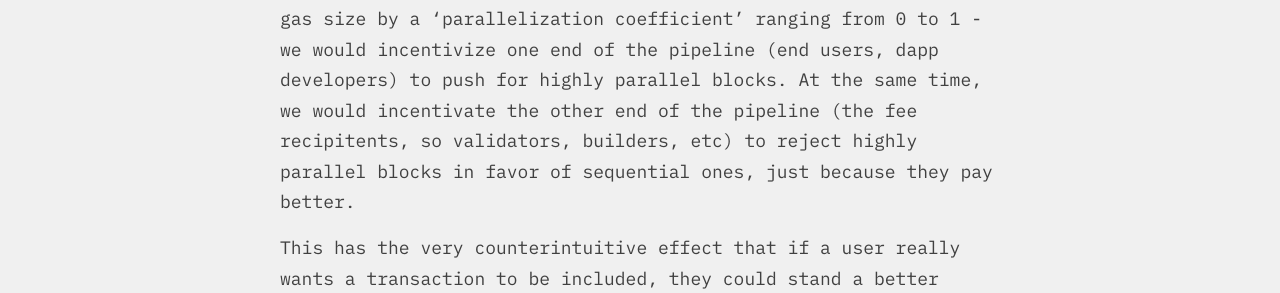
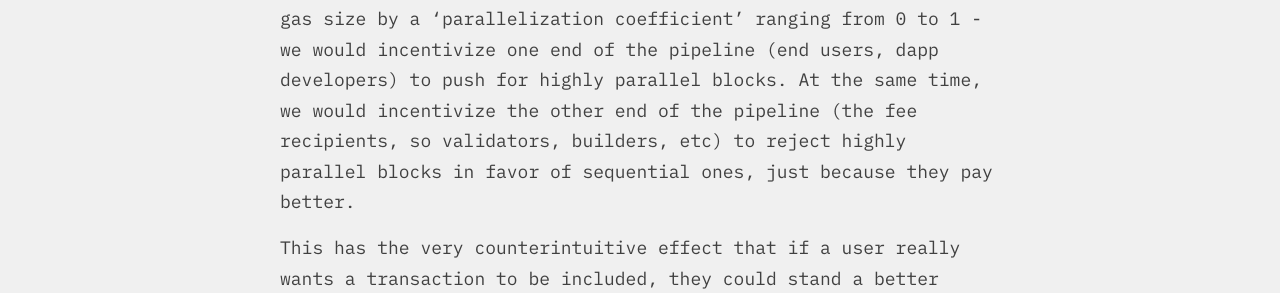
Before and after one commit to eric-downes/20sq-blog, a Jekyll site: the page built from _posts/2024-01-05-correctly-pricing-txs-parallel.md, in a window 1280 px wide and 900 px high, scrolled down 1359 px. Shown: the part 437-730 px from the top of the window. Built offline with Jekyll 4.4.1, drawn with Linux system fonts in a browser that asks for light colours; some web fonts are replaced; formulas are drawn with MathJax 3; some of the changed text lies outside the part shown.

Commit message:
Minor typos

```diff
--- a/_posts/2024-01-05-correctly-pricing-txs-parallel.md
+++ b/_posts/2024-01-05-correctly-pricing-txs-parallel.md
@@ -29,7 +29,7 @@ Clearly, there are some tasks that are highly parallelizable - e.g. bruteforcing
 
 Now, our idea is very simple. Parallelization is good because it makes execution faster. As such, one would like to incentivize blocks that are 'as parallel as possible'. Furthermore, we must pair the computation layer with the economic layer, and the way we do it is via *transaction fees*: We put a cost on each transaction that should be proportional to how much (space, computational) resources the transaction consumes, and to how badly the user wants that transaction to be included in a block.
 
-Naïvely, we'd like 'highly parallelizable' transactions to be cheaper as the amount of computation one must do is more efficient. Paradoxically, this is easier said than done, and depends on the fact that fees represent costs for some actors, but revenues for others. If we were to make 'highly parallel transactions' fees cheaper - e.g. by multiplying the transaction gas size by a 'parallelization coefficient' ranging from 0 to 1 - we would incentivize one end of the pipeline (end users, dapp developers) to push for highly parallel blocks. At the same time, we would incentivate the other end of the pipeline (the fee recipitents, so validators, builders, etc) to reject highly parallel blocks in favor of sequential ones, just because they pay better.
+Naïvely, we'd like 'highly parallelizable' transactions to be cheaper as the amount of computation one must do is more efficient. Paradoxically, this is easier said than done, and depends on the fact that fees represent costs for some actors, but revenues for others. If we were to make 'highly parallel transactions' fees cheaper - e.g. by multiplying the transaction gas size by a 'parallelization coefficient' ranging from 0 to 1 - we would incentivize one end of the pipeline (end users, dapp developers) to push for highly parallel blocks. At the same time, we would incentivize the other end of the pipeline (the fee recipients, so validators, builders, etc) to reject highly parallel blocks in favor of sequential ones, just because they pay better.
 
 This has the very counterintuitive effect that if a user really wants a transaction to be included, they could stand a better chance by just opting for a highly sequential implementation of whatever they want to do (e.g. using a bad, gas guzzling unparallelized dapp instead of a nice one).
 
```
